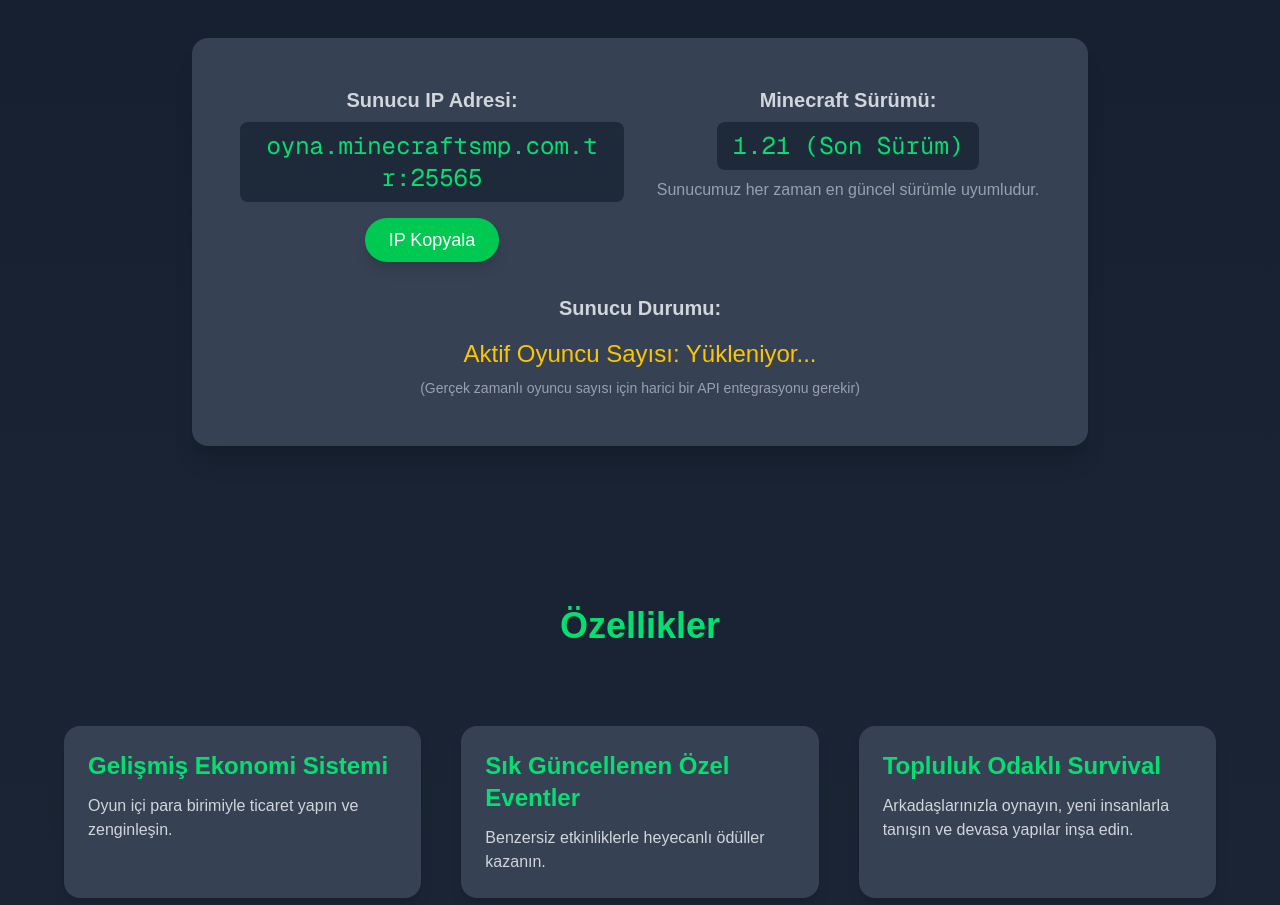
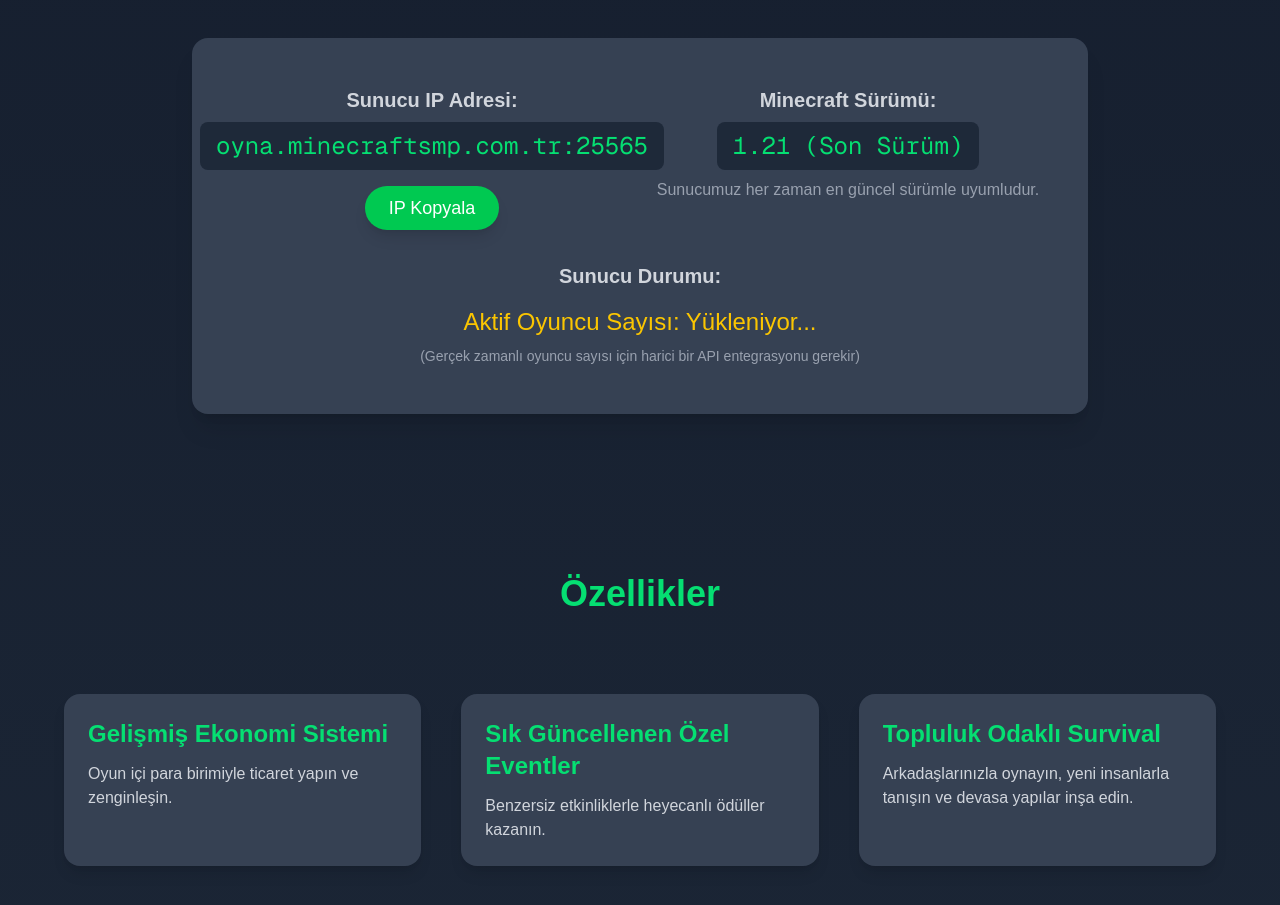
Before and after one commit to stanmveiswopzytrgg/minecraftsmp.com.tr, a Next.js app: page / in a window 1280 px wide. Shown: the part 1524-2429 px from the top of the page. Built offline with nearby package versions, Linux system fonts and the light colour scheme.

Commit message:
eger hata olmazsa duzenlemeleri saymassak son

```diff
--- a/app/page.tsx
+++ b/app/page.tsx
@@ -145,15 +145,17 @@
           <div className="grid grid-cols-1 md:grid-cols-2 gap-8 text-xl">
             <div className="flex flex-col items-center">
               <p className="text-gray-300 font-semibold mb-2">Sunucu IP Adresi:</p>
-              <p className="bg-gray-800 text-green-400 px-4 py-2 rounded-lg font-mono text-2xl break-all">
+              {/* IP adresinin tek satırda kalması için 'whitespace-nowrap' eklendi */}
+              <p className="bg-gray-800 text-green-400 px-4 py-2 rounded-lg font-mono text-2xl break-all whitespace-nowrap">
                 oyna.minecraftsmp.com.tr:25565
               </p>
-              <button
+              <motion.button // motion.button olarak değiştirildi
                 onClick={copyIP}
+                whileHover={{ scale: 1.1 }} // Hover efekti eklendi
                 className="mt-4 px-6 py-2 bg-green-500 rounded-full shadow-lg hover:bg-green-600 transition text-lg"
               >
                 {copied ? "Kopyalandı!" : "IP Kopyala"}
-              </button>
+              </motion.button>
             </div>
             <div className="flex flex-col items-center">
               <p className="text-gray-300 font-semibold mb-2">Minecraft Sürümü:</p>
```
